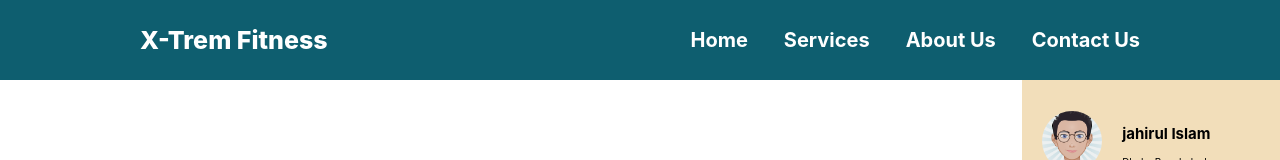
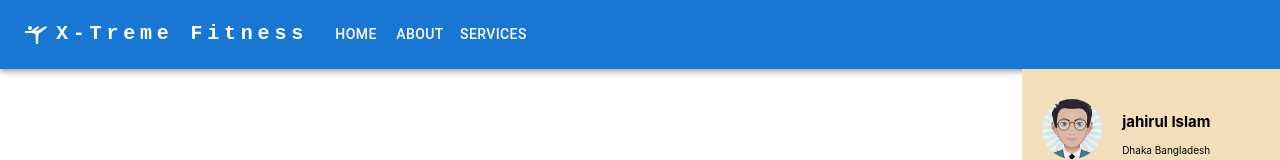
Before and after one commit to Jahirul07/x-treme-fitness, a React (Create React App) app: page / in a window 1280 px wide. Shown: the top 160 px of the page. Built offline with nearby package versions, Linux system fonts and the light colour scheme.

Commit message:
all done

```diff
--- a/src/components/Header/Header.css
+++ /dev/null
@@ -1,35 +0,0 @@
-.header{
-    height: 80px;
-    background-color: #0E5E6F;
-    display: flex;
-    align-items: center;
-    justify-content: space-between;
-    padding: 0 140px;
-}
-.header p{
-    color: #ffffff;
-    font-size: 25px;
-    font-weight: 800;
-}
-.header a{
-    color: #ffffff;
-    margin-left: 36px;
-    text-decoration: none;
-    font-size: 20px;
-    font-weight: bold;
-}
-.header a:hover{
-    color: rgb(186, 26, 11);
-}
-@media screen and (max-width: 600px){
-    .header{
-        flex-direction: column;
-        height: 60px;
-    }
-    .header p{
-        font-size: 20px;
-    }
-    .header a{
-        display: none;
-    }
-}
--- a/src/components/Header/Header.js
+++ b/src/components/Header/Header.js
@@ -1,17 +1,121 @@
-import React from 'react';
-import './Header.css'
-const Header = () => {
-    return (
-        <nav className='header'>
-            <p>X-Trem Fitness</p>
-            <div className='menu'>
-                <a href="/shop">Home</a>
-                <a href="/orders">Services</a>
-                <a href="/invertory">About Us</a>
-                <a href="/about">Contact Us</a>
-            </div>
-        </nav>
-    );
-};
+import * as React from 'react';
+import AppBar from '@mui/material/AppBar';
+import Box from '@mui/material/Box';
+import Toolbar from '@mui/material/Toolbar';
+import IconButton from '@mui/material/IconButton';
+import Typography from '@mui/material/Typography';
+import Menu from '@mui/material/Menu';
+import MenuIcon from '@mui/icons-material/Menu';
+import Container from '@mui/material/Container';
+import Button from '@mui/material/Button';
+import MenuItem from '@mui/material/MenuItem';
+import SportsGymnasticsIcon from '@mui/icons-material/SportsGymnastics';
 
+const pages = ['Home', 'About', 'Services'];
+
+function Header() {
+  const [anchorElNav, setAnchorElNav] = React.useState(null);
+
+  const handleOpenNavMenu = (event) => {
+    setAnchorElNav(event.currentTarget);
+  };
+
+  const handleCloseNavMenu = () => {
+    setAnchorElNav(null);
+  };
+
+
+  return (
+    <AppBar position="static">
+      <Container maxWidth="xl">
+        <Toolbar disableGutters>
+          <SportsGymnasticsIcon sx={{ display: { xs: 'none', md: 'flex' }, mr: 1 }} />
+          <Typography
+            variant="h6"
+            noWrap
+            component="a"
+            href="/"
+            sx={{
+              mr: 2,
+              display: { xs: 'none', md: 'flex' },
+              fontFamily: 'monospace',
+              fontWeight: 700,
+              letterSpacing: '.3rem',
+              color: 'inherit',
+              textDecoration: 'none',
+            }}
+          >
+            X-Treme Fitness
+          </Typography>
+
+          <Box sx={{ flexGrow: 1, display: { xs: 'flex', md: 'none' } }}>
+            <IconButton
+              size="large"
+              aria-label="account of current user"
+              aria-controls="menu-appbar"
+              aria-haspopup="true"
+              onClick={handleOpenNavMenu}
+              color="inherit"
+            >
+              <MenuIcon />
+            </IconButton>
+            <Menu
+              id="menu-appbar"
+              anchorEl={anchorElNav}
+              anchorOrigin={{
+                vertical: 'bottom',
+                horizontal: 'left',
+              }}
+              keepMounted
+              transformOrigin={{
+                vertical: 'top',
+                horizontal: 'left',
+              }}
+              open={Boolean(anchorElNav)}
+              onClose={handleCloseNavMenu}
+              sx={{
+                display: { xs: 'block', md: 'none' },
+              }}
+            >
+              {pages.map((page) => (
+                <MenuItem key={page} onClick={handleCloseNavMenu}>
+                  <Typography textAlign="center">{page}</Typography>
+                </MenuItem>
+              ))}
+            </Menu>
+          </Box>
+          <Typography
+            variant="h5"
+            noWrap
+            component="a"
+            href=""
+            sx={{
+              mr: 2,
+              display: { xs: 'flex', md: 'none' },
+              flexGrow: 1,
+              fontFamily: 'monospace',
+              fontWeight: 700,
+              letterSpacing: '.1rem',
+              color: 'inherit',
+              textDecoration: 'none',
+            }}
+          >
+            LOGO
+          </Typography>
+          <Box sx={{ flexGrow: 1, display: { xs: 'none', md: 'flex' } }}>
+            {pages.map((page) => (
+              <Button
+                key={page}
+                onClick={handleCloseNavMenu}
+                sx={{ my: 2, color: 'white', display: 'block' }}
+              >
+                {page}
+              </Button>
+            ))}
+          </Box>
+        </Toolbar>
+      </Container>
+    </AppBar>
+  );
+}
 export default Header;
```
